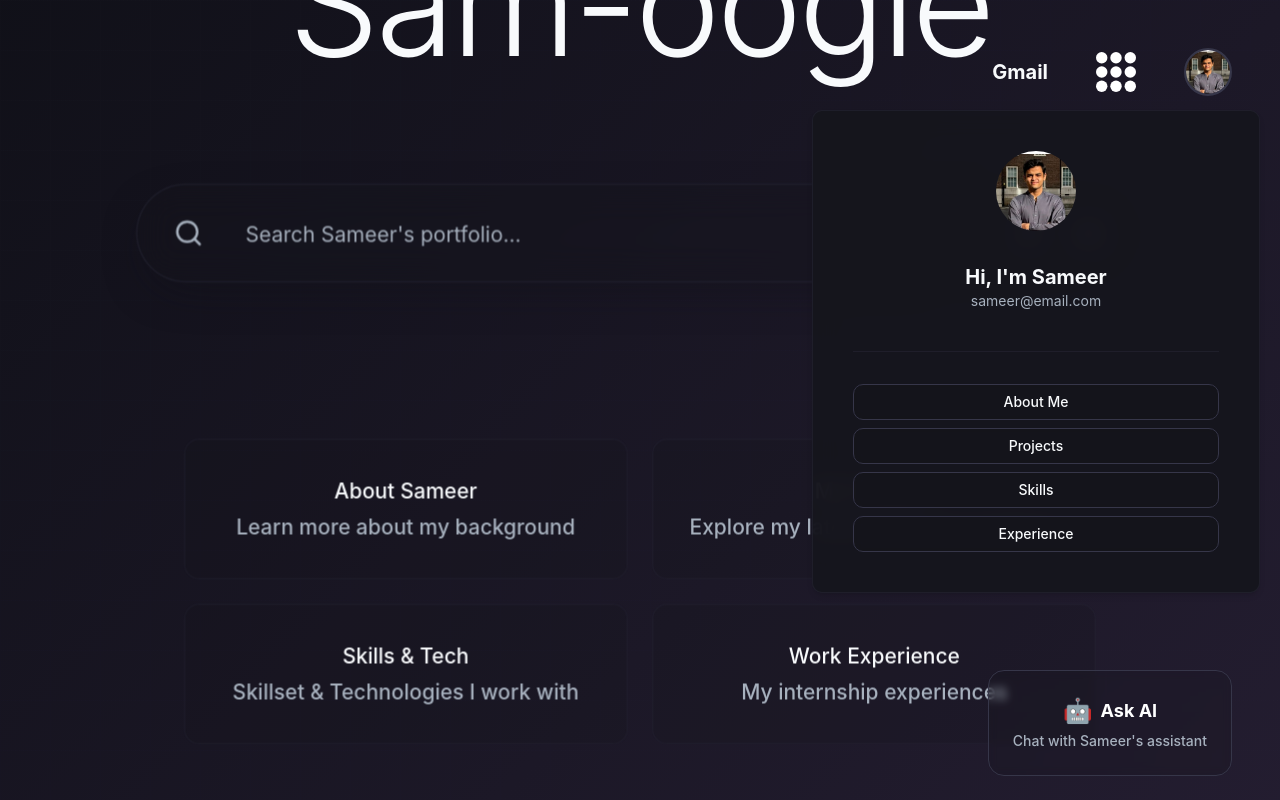
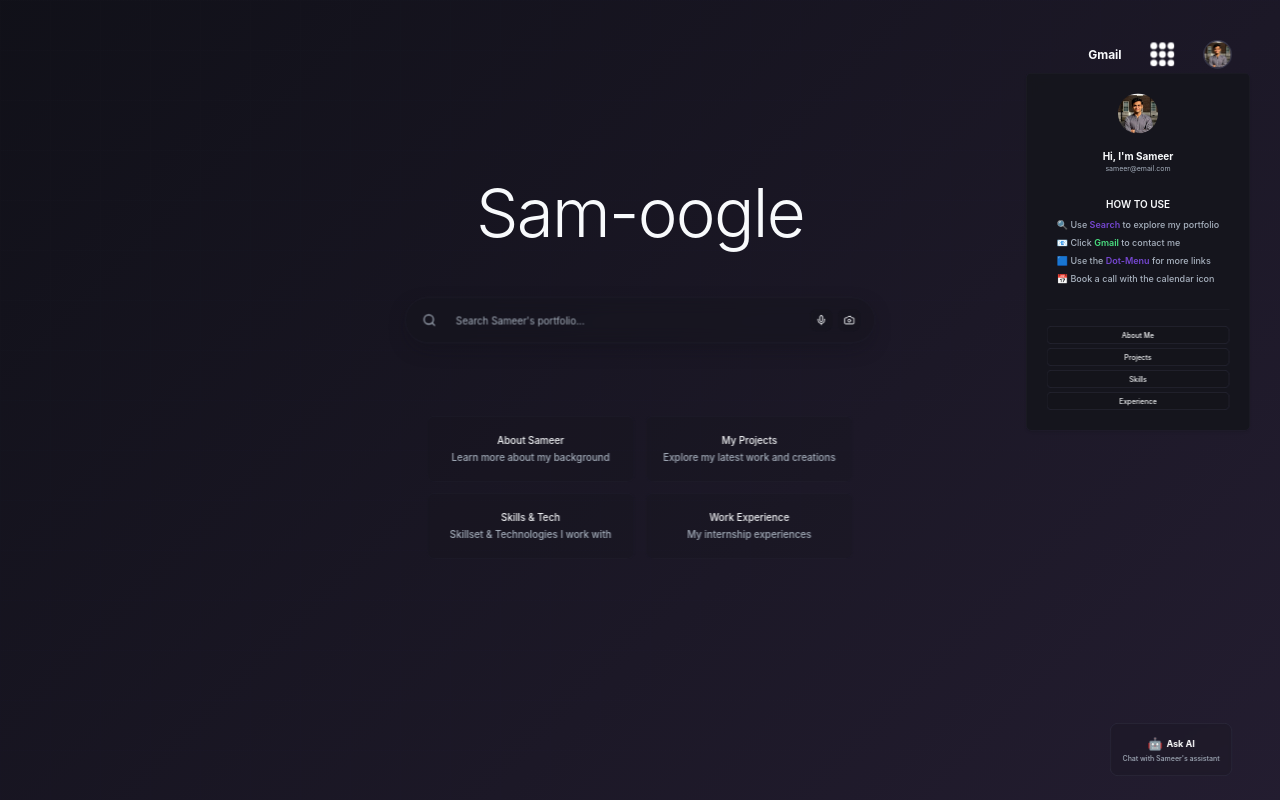
Before and after one commit to SyedSameerFaisall/sam-oogle, a React (Vite) app: page / in a window 1280 px wide. Both pictures are taken after a click on the button 1208 px from the left and 72 px from the top of the page. Built offline with nearby package versions, Linux system fonts and the light colour scheme.

Commit message:
UI fixes

```diff
--- a/src/components/Chatbot.tsx
+++ b/src/components/Chatbot.tsx
@@ -73,6 +73,7 @@ export const Chatbot = () => {
       <Button
         onClick={() => setIsOpen(true)}
         variant="outline"
+        style={{ transform: 'scale(0.5)', transformOrigin: 'bottom right' }}
         className="fixed bottom-6 right-12 group rounded-2xl p-6 z-50 flex flex-col items-center justify-center text-center transition-smooth h-auto w-auto"
       >
         <div className="flex flex-col items-center">
@@ -87,7 +88,7 @@ export const Chatbot = () => {
   }
 
   return (
-    <div className="fixed bottom-6 right-6 w-[640px] h-[768px] bg-card/95 backdrop-blur-md border border-border/30 rounded-2xl z-50 flex flex-col">
+    <div style={{ transform: 'scale(0.7)', transformOrigin: 'bottom right' }} className="fixed bottom-4 right-4 w-full max-w-md sm:max-w-lg md:max-w-xl h-[70vh] sm:h-[80vh] bg-card/95 backdrop-blur-md border border-border/30 rounded-2xl z-50 flex flex-col">
       {/* Header */}
       <div className="flex items-center justify-between p-4 border-b border-border/30">
         <div className="flex items-center gap-3">
--- a/src/components/EmailPane.tsx
+++ b/src/components/EmailPane.tsx
@@ -29,7 +29,7 @@ export const EmailPane = ({ isOpen, onClose }: EmailPaneProps) => {
 
   return (
     <Dialog open={isOpen} onOpenChange={onClose}>
-      <DialogContent className="max-w-2xl h-[600px] bg-card/95 backdrop-blur-md border-border/30 p-0">
+      <DialogContent className="max-w-2xl h-[60vh] sm:h-[70vh] bg-card/95 backdrop-blur-md border-border/30 p-0">
         <DialogHeader className="p-4 border-b border-border/30 bg-secondary/50">
           <div className="flex items-center justify-between">
             <DialogTitle className="text-foreground">New Message</DialogTitle>
--- a/src/components/Header.tsx
+++ b/src/components/Header.tsx
@@ -59,7 +59,7 @@ export const Header = () => {
   return (
     <>
       <header className="w-full pt-6 pr-12 z-50">
-      <div className="flex items-center justify-end w-full mt-6 gap-12 pl-24">
+      <div style={{ transform: 'scale(0.6)', transformOrigin: 'top right' }} className="flex items-center justify-end w-full mt-4 mr-32 gap-12 pl-24">
         <span className="text-xl font-bold text-foreground">Gmail</span>
         <Popover>
           <PopoverTrigger asChild>
@@ -67,7 +67,7 @@ export const Header = () => {
               <NineDotIcon className="w-8 h-8 text-foreground" />
             </Button>
           </PopoverTrigger>
-          <PopoverContent className="w-96 p-6 bg-card/95 backdrop-blur-md border-border/30 translate-x-[-20px] translate-y-[10px]">
+          <PopoverContent style={{ transform: 'scale(0.5) translate(-120px, 40px)', transformOrigin: 'top right' }} className="w-96 p-6 bg-card/95 backdrop-blur-md border-border/30">
             <div className="grid grid-cols-3 gap-6">
               {socialLinks.map((social, index) => (
                 <div
@@ -93,11 +93,20 @@ export const Header = () => {
               <img src="/profile.jpg" alt="User" className="w-full h-full object-cover rounded-full" />
             </Button>
           </PopoverTrigger>
-          <PopoverContent className="w-[28rem] p-10 bg-card/95 backdrop-blur-md border-border/30 translate-x-[-20px] translate-y-[10px] flex flex-col items-center gap-6">
+          <PopoverContent style={{ transform: 'scale(0.5) translateX(-60px)', transformOrigin: 'top right' }} className="w-[28rem] p-10 bg-card/95 backdrop-blur-md border-border/30 translate-y-[10px] flex flex-col items-center gap-6">
             <img src="/profile.jpg" alt="Sameer" className="w-20 h-20 rounded-full object-cover mb-2" />
             <div className="text-center">
               <div className="text-xl font-bold text-foreground">Hi, I'm Sameer</div>
               <div className="text-muted-foreground text-sm mb-2">sameer@email.com</div>
+            </div>
+            <div className="my-4">
+              <h3 className="text-foreground font-semibold text-lg md:text-xl text-center mb-3">HOW TO USE</h3>
+              <ul className="space-y-2 text-base md:text-lg text-muted-foreground font-medium">
+                <li>🔍 Use <span className="text-primary font-semibold">Search</span> to explore my portfolio</li>
+                <li>📧 Click <span className="text-green-400 font-semibold">Gmail</span> to contact me</li>
+                <li>🟦 Use the <span className="text-primary font-semibold">Dot-Menu</span> for more links</li>
+                <li>📅 Book a call with the calendar icon</li>
+              </ul>
             </div>
             <div className="w-full border-t border-border/30 my-2"></div>
             <div className="w-full flex flex-col gap-2">
--- a/src/components/SearchBar.tsx
+++ b/src/components/SearchBar.tsx
@@ -39,7 +39,7 @@ export const SearchBar = () => {
             id="searchbar-trigger"
           >
             <div className="flex items-center p-3">
-              <Search className="text-muted-foreground ml-3 mr-4" size={20} />
+              <Search className="text-muted-foreground sm:ml-3 sm:mr-4" size={20} />
               <Input
                 value={searchValue}
                 readOnly
@@ -51,7 +51,7 @@ export const SearchBar = () => {
                 placeholder="Search Sameer's portfolio..."
                 className="flex-1 bg-transparent border-none focus:ring-0 focus:outline-none text-foreground placeholder:text-muted-foreground"
               />
-              <div className="flex items-center gap-2 mr-2">
+              <div className="flex items-center gap-1 sm:gap-2 sm:mr-2">
                 <Button
                   type="button"
                   variant="ghost"
@@ -91,7 +91,7 @@ export const SearchBar = () => {
                     }}
                     className="cursor-pointer"
                   >
-                    <Search className="mr-2 h-4 w-4" />
+                    <Search className="sm:mr-2 h-4 w-4 sm:w-5 sm:h-5" />
                     {option.label}
                   </CommandItem>
                 ))}
--- a/src/pages/About.tsx
+++ b/src/pages/About.tsx
@@ -20,7 +20,7 @@ const About = () => {
 
         <div className="space-y-8 animate-fade-in">
           <div className="text-center">
-            <h1 className="text-4xl md:text-5xl font-light text-foreground mb-4">
+            <h1 className="text-3xl sm:text-4xl md:text-5xl font-light text-foreground mb-4">
               About <span className="text-primary">Sameer</span>
             </h1>
             <p className="text-xl text-muted-foreground max-w-2xl mx-auto">
@@ -82,9 +82,9 @@ const About = () => {
           <div className="text-center">
             <Button
               onClick={() => navigate("/contact")}
-              className="bg-primary hover:bg-primary/90 text-primary-foreground px-8 py-3"
+              className="bg-primary hover:bg-primary/90 text-primary-foreground px-4 sm:px-8 py-3"
             >
-              <Mail className="mr-2 h-4 w-4" />
+              <Mail className="sm:mr-2 h-4 w-4" />
               Get In Touch
             </Button>
           </div>
--- a/src/pages/Experience.tsx
+++ b/src/pages/Experience.tsx
@@ -78,13 +78,13 @@ const Experience = () => {
           onClick={() => navigate("/")}
           className="mb-6 hover:bg-card/50 transition-smooth"
         >
-          <ArrowLeft className="mr-2 h-4 w-4" />
+          <ArrowLeft className="sm:mr-2 h-4 w-4" />
           Back to Home
         </Button>
 
         <div className="space-y-8 animate-fade-in">
           <div className="text-center">
-            <h1 className="text-4xl md:text-5xl font-light text-foreground mb-4">
+            <h1 className="text-3xl sm:text-4xl md:text-5xl font-light text-foreground mb-4">
               Work <span className="text-primary">Experience</span>
             </h1>
             <p className="text-xl text-muted-foreground max-w-2xl mx-auto">
@@ -112,7 +112,7 @@ const Experience = () => {
                     </div>
                     <div className="flex flex-col md:items-end gap-2">
                       <Badge variant="secondary" className="w-fit">
-                        <Briefcase className="mr-1 h-3 w-3" />
+                        <Briefcase className="sm:mr-1 h-4 w-4" />
                         {experience.type}
                       </Badge>
                       <div className="flex items-center gap-4 text-sm text-muted-foreground">
--- a/src/pages/Index.tsx
+++ b/src/pages/Index.tsx
@@ -9,11 +9,13 @@ const Index = () => {
       <FloatingElements />
       <Header />
 
-      <main className="flex flex-1 flex-col items-center justify-center px-6 relative z-10">
-        <div className="w-full max-w-4xl -mt-10 flex flex-col gap-10" style={{ transform: 'scale(1.5) translateY(-60px)' }}>
-          <Logo />
-          <SearchBar />
-          <QuickLinks />
+      <main className="flex flex-1 flex-col items-center justify-center px-4 sm:px-6 lg:px-8 relative z-10">
+        <div style={{ transform: 'scale(0.7)', transformOrigin: 'top center', width: '100%' }}>
+          <div className="w-full max-w-screen-lg mx-auto flex flex-col gap-8 sm:gap-10 mt-4 sm:mt-8">
+            <Logo />
+            <SearchBar />
+            <QuickLinks />
+          </div>
         </div>
       </main>
 
--- a/src/pages/NotFound.tsx
+++ b/src/pages/NotFound.tsx
@@ -14,8 +14,8 @@ const NotFound = () => {
   return (
     <div className="min-h-screen flex items-center justify-center bg-gray-100">
       <div className="text-center">
-        <h1 className="text-4xl font-bold mb-4">404</h1>
-        <p className="text-xl text-gray-600 mb-4">Oops! Page not found</p>
+        <h1 className="text-3xl sm:text-4xl font-bold mb-4">404</h1>
+        <p className="text-lg sm:text-xl text-gray-600 mb-4">Oops! Page not found</p>
         <a href="/" className="text-blue-500 hover:text-blue-700 underline">
           Return to Home
         </a>
--- a/src/pages/Skills.tsx
+++ b/src/pages/Skills.tsx
@@ -89,13 +89,13 @@ const Skills = () => {
           onClick={() => navigate("/")}
           className="mb-6 hover:bg-card/50 transition-smooth"
         >
-          <ArrowLeft className="mr-2 h-4 w-4" />
+          <ArrowLeft className="sm:mr-2 h-4 w-4" />
           Back to Home
         </Button>
 
         <div className="space-y-8 animate-fade-in">
           <div className="text-center">
-            <h1 className="text-4xl md:text-5xl font-light text-foreground mb-4">
+            <h1 className="text-3xl sm:text-4xl md:text-5xl font-light text-foreground mb-4">
               Skills & <span className="text-primary">Certifications</span>
             </h1>
             <p className="text-xl text-muted-foreground max-w-2xl mx-auto">
```
Also changed, not shown: src/pages/Projects.tsx (+4 -4 lines), 1 other file (tests, documents, lock files or other folders).
